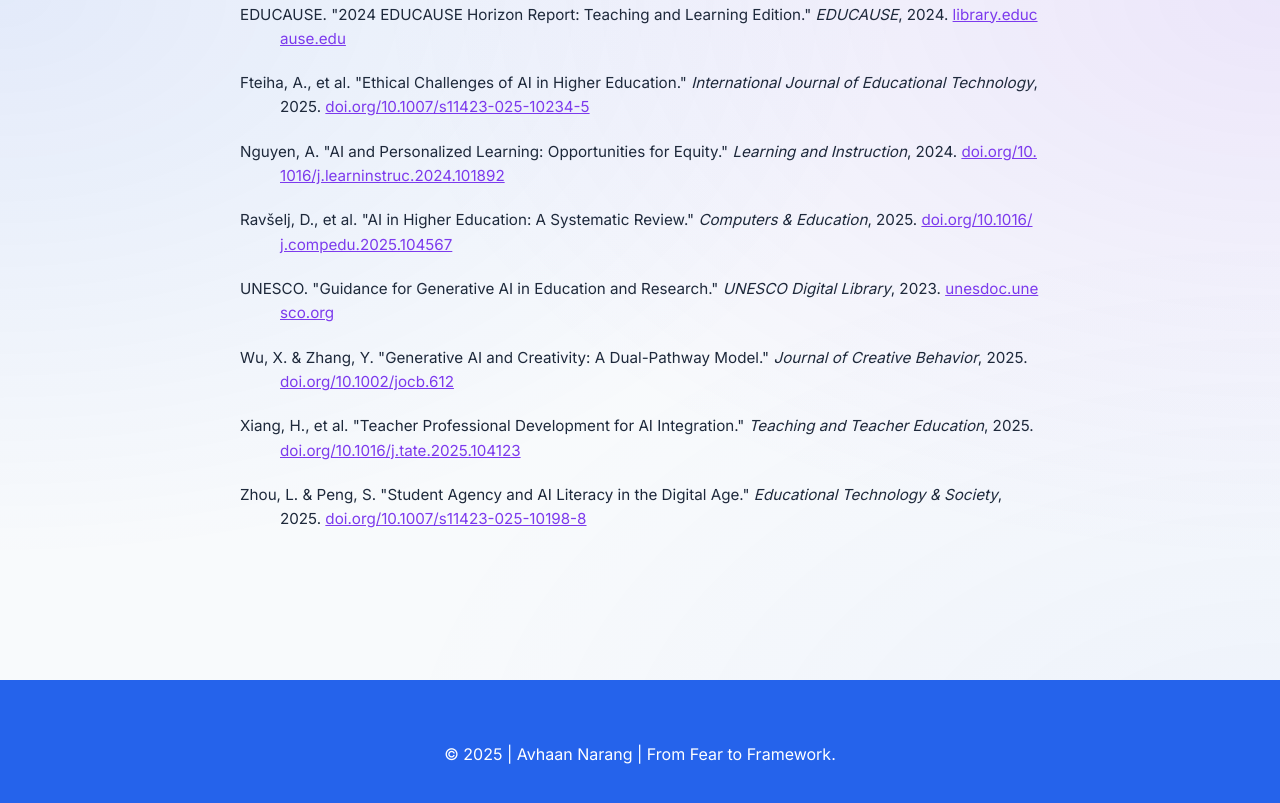
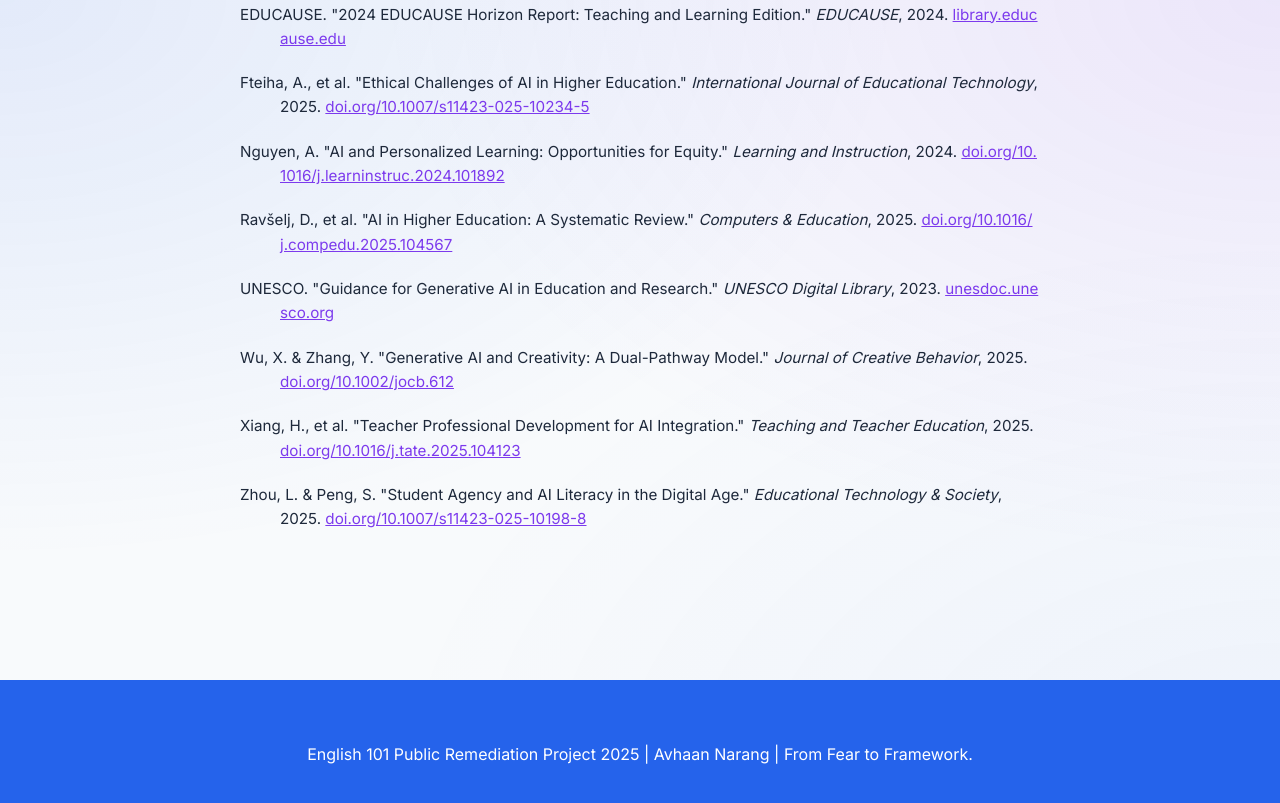
Before and after one commit to avhaan/ClassroomAI.github.io, a plain HTML site: page index.html in a window 1280 px wide. Shown: the part 7205-8008 px from the top of the page. Drawn offline with Linux system fonts and the light colour scheme; animation ran at ten frames a second.

Commit message:
Update footer with English 101 project info

```diff
--- a/index.html
+++ b/index.html
@@ -485,7 +485,7 @@
 
     <footer>
         <div class="container">
-            <p>&copy; 2025 | Avhaan Narang | From Fear to Framework.</p>
+            <p>English 101 Public Remediation Project 2025 | Avhaan Narang | From Fear to Framework.</p>
         </div>
     </footer>
 
```
